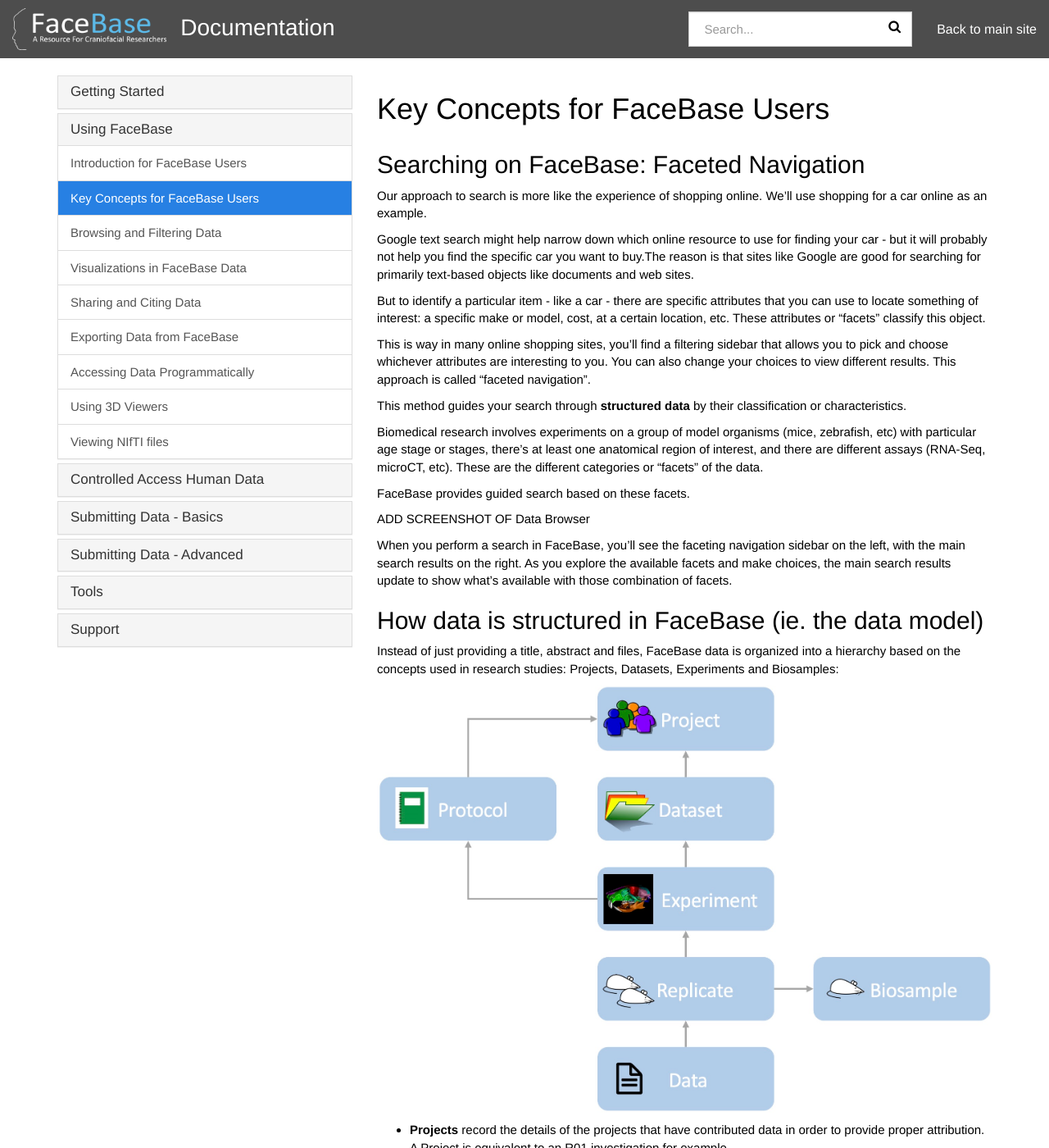
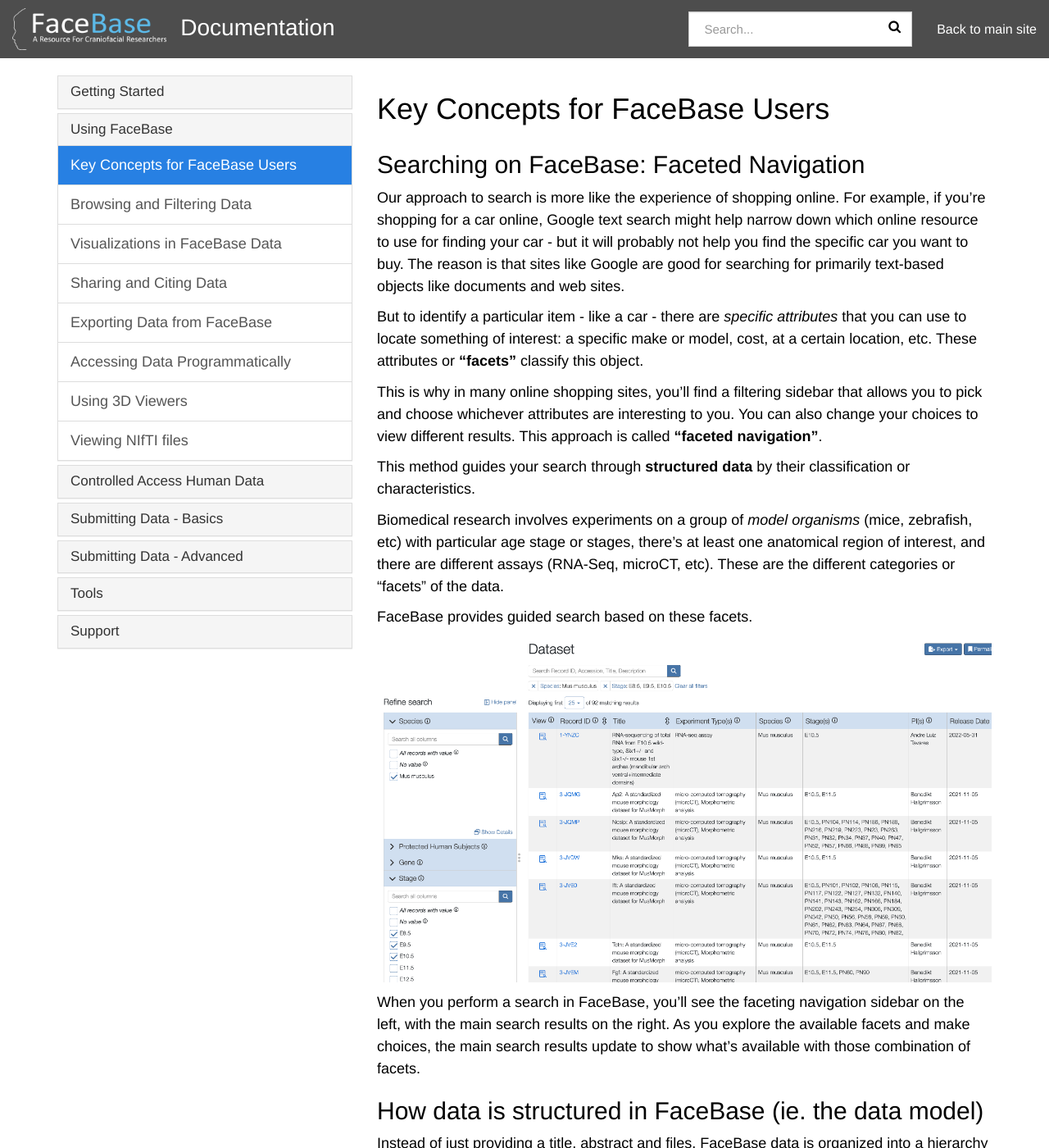
Before and after one commit to informatics-isi-edu/facebase-docs, a Jekyll site: the page built from docs/_docs/using/user-key-concepts.md, in a window 1280 px wide and 1400 px high. Shown: the whole window at 82% size. Built offline with Jekyll 4.4.1, drawn with Linux system fonts in a browser that asks for light colours.

Commit message:
various fixes, updates

```diff
--- a/docs/_data/docs.yml
+++ b/docs/_data/docs.yml
@@ -6,7 +6,7 @@
 
 - title: Using FaceBase
   docs:
-  - user-introduction
+#  - user-introduction
   - user-key-concepts
   - discovering-data
   - visualizations
@@ -26,7 +26,7 @@
   - encryption-keys
 - title: Submitting Data - Basics
   docs:
-  - submitter-introduction
+#  - submitter-introduction
   - training-videos
   - Data-Submission-Key-Concepts
   - Data-Submission-Process
--- a/docs/_docs/using/user-key-concepts.md
+++ b/docs/_docs/using/user-key-concepts.md
@@ -5,24 +5,21 @@
 
 ## Searching on FaceBase: Faceted Navigation
 
-Our approach to search is more like the experience of shopping online. We'll use shopping for a car online as an example.
+Our approach to search is more like the experience of shopping online. For example, if you're shopping for a car online, Google text search might help narrow down which online resource to use for finding your car - but it will probably not help you find the specific car you want to buy. The reason is that sites like Google are good for searching for primarily text-based objects like documents and web sites.
 
-Google text search might help narrow down which online resource to use for finding your car - but it will probably not help you find the specific car you want to buy.The reason is that sites like Google are good for searching for primarily text-based objects like documents and web sites.
+But to identify a particular item - like a car - there are *specific attributes* that you can use to locate something of interest: a specific make or model, cost, at a certain location, etc. These attributes or **"facets"** classify this object.
 
-But to identify a particular item - like a car - there are specific attributes that you can use to locate something of interest: a specific make or model, cost, at a certain location, etc. These attributes or "facets" classify this object.
-
-This is way in many online shopping sites, you'll find a filtering sidebar that allows you to pick and choose whichever attributes are interesting to you. You can also change your choices to view different results. This approach is called "faceted navigation".
+This is why in many online shopping sites, you'll find a filtering sidebar that allows you to pick and choose whichever attributes are interesting to you. You can also change your choices to view different results. This approach is called **"faceted navigation"**.
 
 This method guides your search through **structured data** by their classification  or characteristics.
 
-Biomedical research involves experiments on a group of model organisms (mice, zebrafish, etc) with particular age stage or stages, there's at least one anatomical region of interest, and there are different assays (RNA-Seq, microCT, etc). These are the different categories or "facets" of the data.
+Biomedical research involves experiments on a group of *model organisms* (mice, zebrafish, etc) with particular age stage or stages, there's at least one anatomical region of interest, and there are different assays (RNA-Seq, microCT, etc). These are the different categories or "facets" of the data.
 
 FaceBase provides guided search based on these facets.
 
- ADD SCREENSHOT OF Data Browser
+![Screenshot of the FaceBase Data Browser]({{ "/assets/img/facebase-data-browser.png" | relative_url }})
 
 When you perform a search in FaceBase, you'll see the faceting navigation sidebar on the left, with the main search results on the right. As you explore the available facets and make choices, the main search results update to show what's available with those combination of facets.
-
 
 ## How data is structured in FaceBase (ie. the data model)
 
--- a/docs/assets/css/main.scss
+++ b/docs/assets/css/main.scss
@@ -23,6 +23,11 @@
 body, p, h1, h2, h3, h4, h5, h6, .h1, .h2, .h3, .h4, .h5, .h6 {
   font-family: "Helvetica Neue",Helvetica,Arial,sans-serif;
   color: #000;
+}
+
+body {
+  font-size: 18px;
+  line-height: 1.5;
 }
 
 h1, h2, h3, h4, h5, h6, .h1, .h2, .h3, .h4, .h5, .h6 {
```
Also changed, not shown: docs/_docs/data-management.md (+1 -1 lines), docs/_docs/using/programmatic-access.md (+7 -2 lines), docs/_docs/using/sharing-and-citing-data.md (+3 -3 lines), docs/assets/img/facebase-data-browser.png (added).
